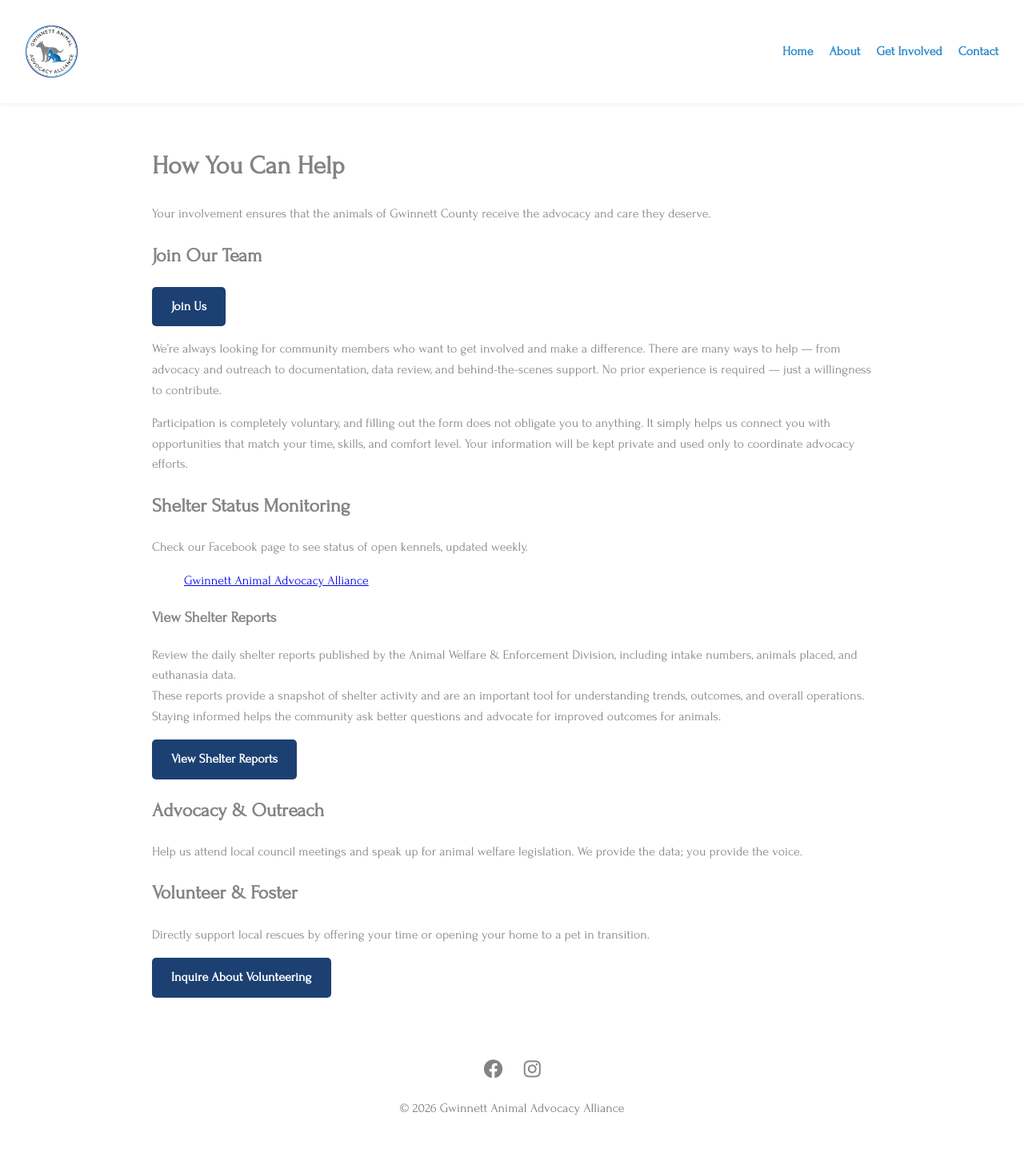
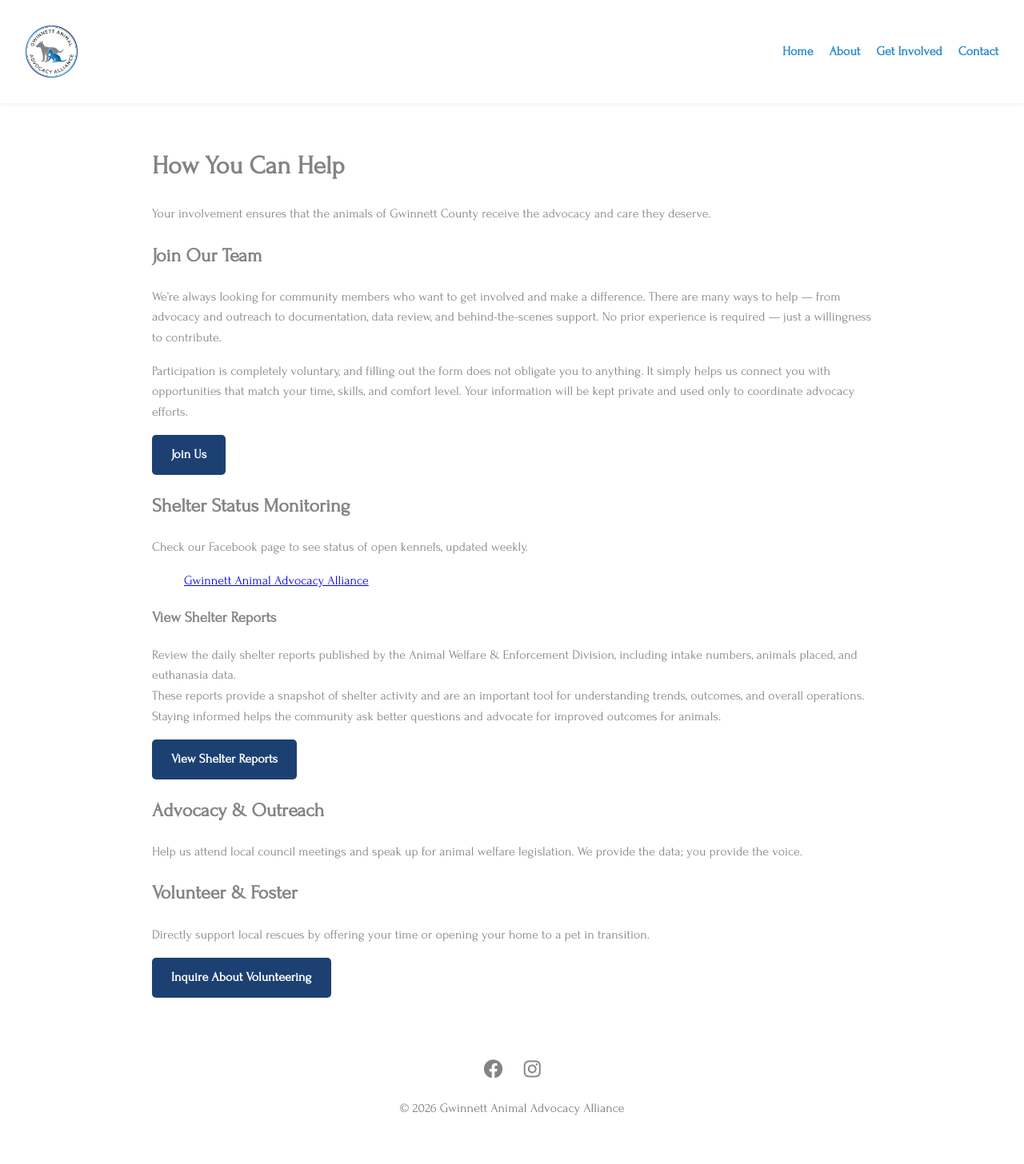
Before and after one commit to whitleybacon/gwinnett-animal-advocacy-alliance, a Jekyll site: the page built from get-involved/index.html, in a window 1280 px wide. Shown: the whole page at 80% size. Built offline with Jekyll 4.4.1, drawn with Linux system fonts in a browser that asks for light colours.

Commit message:
Update index.html

```diff
--- a/get-involved/index.html
+++ b/get-involved/index.html
@@ -7,12 +7,13 @@
 
         <div class="card highlight">
                 <h2>Join Our Team</h2>
-                <a href="https://forms.gle/puF1cRanfGenhFzHA" class="btn">Join Us</a>
                 <p>We’re always looking for community members who want to get involved and make a difference.
                 There are many ways to help — from advocacy and outreach to documentation, data review, and behind-the-scenes support.
                 No prior experience is required — just a willingness to contribute.</p>
                 <p>Participation is completely voluntary, and filling out the form does not obligate you to anything. It simply helps us connect you with opportunities that match your time, skills, and comfort level.
                 Your information will be kept private and used only to coordinate advocacy efforts.</p>
+                <a href="https://forms.gle/puF1cRanfGenhFzHA" class="btn">Join Us</a>
+
         </div>
         <div class="card">
             <h2>Shelter Status Monitoring</h2>
```
